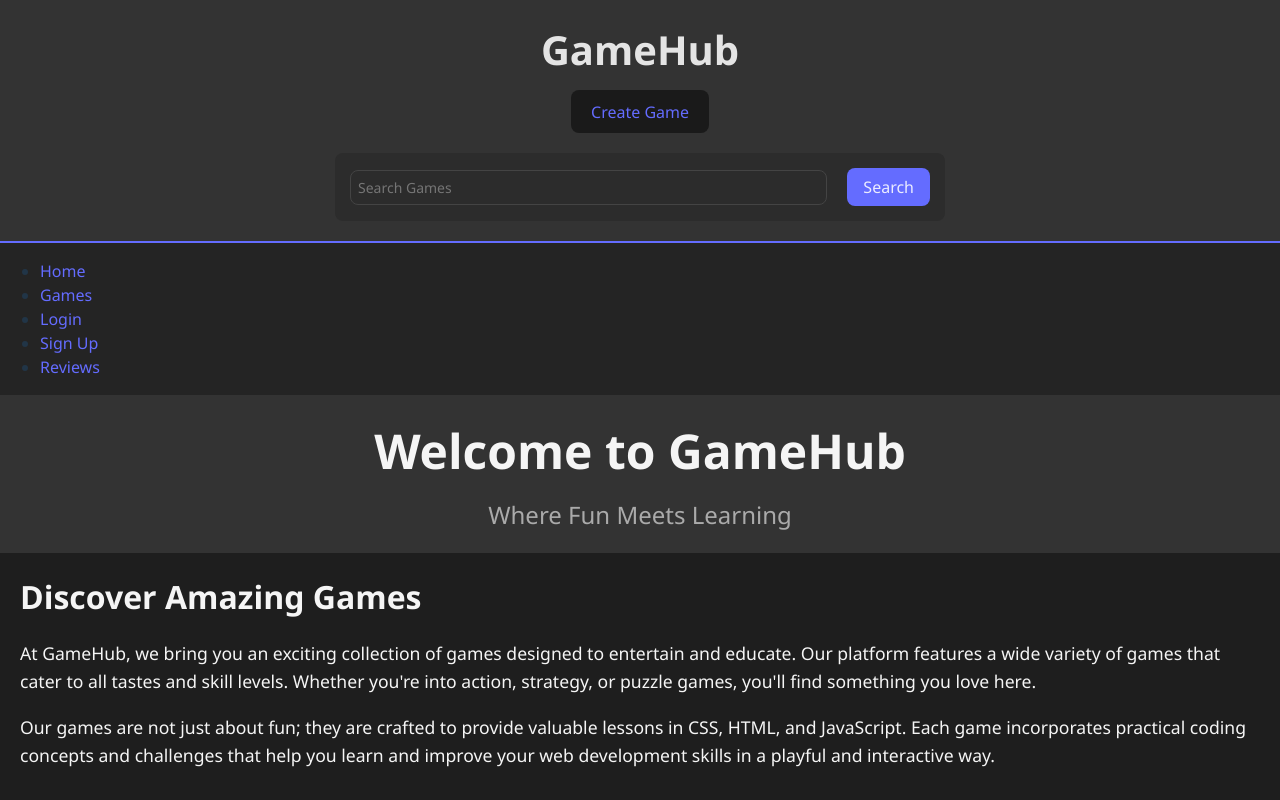
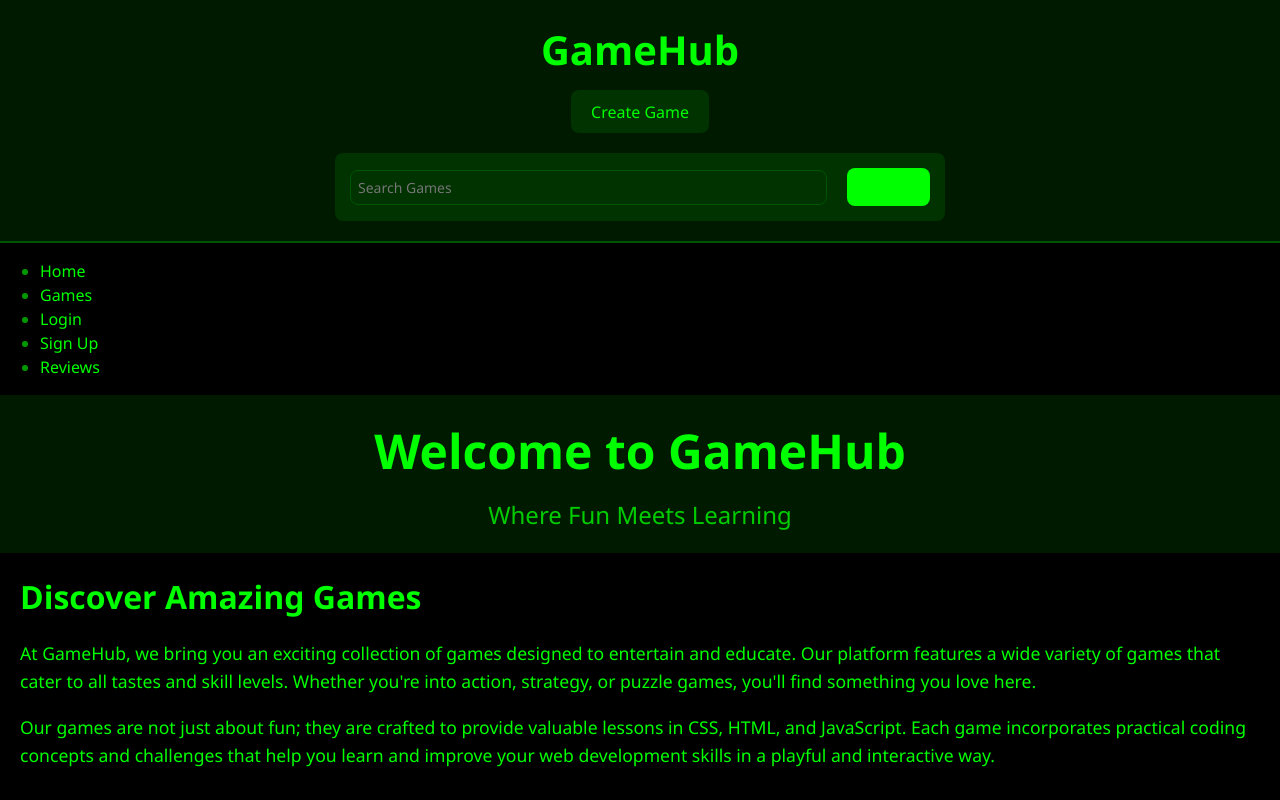
Before and after one commit to thebigbeanest/GameHub, a React (Vite) app: page / in a window 1280 px wide. Shown: the top 800 px of the page. Built offline with nearby package versions, Linux system fonts and the light colour scheme.

Commit message:
Unable to fix the image display issue for gamelist, have to push what I have now before presentation. Updated site-wide CSS to a new color scheme.

```diff
--- a/src/App.css
+++ b/src/App.css
@@ -1,15 +1,15 @@
 /* Variables for a modern color scheme */
 :root {
-  --nav-bg-color: #1e1e1e;
-  --text-color-light: #f5f5f5;
-  --button-bg-color: #3a3a3a;
-  --button-hover-color: #555;
-  --primary-color: #007bff;
-  --secondary-color: #0056b3;
-  --nav-link-color: #b3b3b3;
-  --nav-link-hover-color: #f5f5f5;
-  --input-bg-color: #2c2c2c;
-  --input-border-color: #444;
+  --nav-bg-color: #001a00; /* Very dark green */
+  --text-color-light: #00ff00; /* Lime green */
+  --button-bg-color: #003300; /* Dark green */
+  --button-hover-color: #005500; /* Slightly lighter green */
+  --primary-color: #00ff00; /* Lime green */
+  --secondary-color: #00cc00; /* Darker lime green */
+  --nav-link-color: #00ff00; /* Lime green */
+  --nav-link-hover-color: #00cc00; /* Darker lime green */
+  --input-bg-color: #003300; /* Dark green */
+  --input-border-color: #005500; /* Slightly lighter green */
 }
 
 /* Header */
--- a/src/Components/CreateGamePage.jsx
+++ b/src/Components/CreateGamePage.jsx
@@ -36,7 +36,7 @@ const CreateGamePage = () => {
 
   const handleSubmit = async () => {
     try {
-      const csrfToken = 'Q3C7jmSfbZL3SYrVTIIFCBP76BKiXA5D'//Cookies.get('csrftoken'); // Fetch CSRF token from cookie
+      const csrfToken = Cookies.get('csrftoken'); // Fetch CSRF token from cookie
       console.log('CSRF Token:', csrfToken); // Log CSRF token for verification
 
       if (!csrfToken) {
@@ -51,7 +51,7 @@ const CreateGamePage = () => {
           html_code: htmlCode,
           css_code: cssCode,
           js_code: jsCode,
-          image_url: imageUrl,
+          thumbnail: imageUrl, // Use 'thumbnail' to store image URL
         },
         {
           headers: {
--- a/src/Components/GamePage.jsx
+++ b/src/Components/GamePage.jsx
@@ -1,19 +1,29 @@
 import React, { useState, useEffect, useRef } from 'react';
 import axios from 'axios';
-import { useParams } from 'react-router-dom';
+import { useParams, useNavigate } from 'react-router-dom';
+import { Editor } from '@monaco-editor/react';
+import Cookies from 'js-cookie';
 
 const GamePage = () => {
   const [game, setGame] = useState(null);
   const [reviews, setReviews] = useState([]);
   const [comments, setComments] = useState([]);
+  const [isEditing, setIsEditing] = useState(false);
+  const [htmlCode, setHtmlCode] = useState('');
+  const [cssCode, setCssCode] = useState('');
+  const [jsCode, setJsCode] = useState('');
   const iframeRef = useRef(null);
   const { id } = useParams();
+  const navigate = useNavigate();
 
   useEffect(() => {
     const fetchGame = async () => {
       try {
         const response = await axios.get(`http://localhost:8000/games/${id}/`);
         setGame(response.data);
+        setHtmlCode(response.data.html_code || '');
+        setCssCode(response.data.css_code || '');
+        setJsCode(response.data.js_code || '');
       } catch (error) {
         console.error('Error fetching game:', error);
       }
@@ -48,10 +58,6 @@ const GamePage = () => {
       const document = iframe.contentDocument || iframe.contentWindow.document;
 
       if (document) {
-        const html = (game.html_code || '').replace(/\r\n/g, '\n');
-        const css = (game.css_code || '').replace(/\r\n/g, '\n');
-        const js = (game.js_code || '').replace(/\r\n/g, '\n');
-
         document.open();
         document.write(`
           <!DOCTYPE html>
@@ -60,18 +66,61 @@ const GamePage = () => {
             <meta charset="UTF-8">
             <meta name="viewport" content="width=device-width, initial-scale=1.0">
             <title>${game.title}</title>
-            <style>${css}</style>
+            <style>${cssCode}</style>
           </head>
           <body>
-            ${html}
-            <script>${js}</script>
+            ${htmlCode}
+            <script>${jsCode}</script>
           </body>
           </html>
         `);
         document.close();
       }
     }
-  }, [game]);
+  }, [game, htmlCode, cssCode, jsCode]);
+
+  const handleDelete = async () => {
+    if (window.confirm('Are you sure you want to delete this game?')) {
+      try {
+        const csrfToken = Cookies.get('csrftoken');
+        await axios.delete(`http://localhost:8000/games/${id}/`, {
+          headers: {
+            'X-CSRFToken': csrfToken,
+          },
+          withCredentials: true,
+        });
+        navigate('/games'); // Redirect to games list after deletion
+      } catch (error) {
+        console.error('Error deleting game:', error);
+      }
+    }
+  };
+
+  const handleSave = async () => {
+    try {
+      const csrfToken = Cookies.get('csrftoken');
+      await axios.put(
+        `http://localhost:8000/games/${id}/`,
+        {
+          title: game.title,
+          description: game.description,
+          html_code: htmlCode,
+          css_code: cssCode,
+          js_code: jsCode,
+          image_url: game.image_url,
+        },
+        {
+          headers: {
+            'X-CSRFToken': csrfToken,
+          },
+          withCredentials: true,
+        }
+      );
+      setIsEditing(false);
+    } catch (error) {
+      console.error('Error updating game:', error);
+    }
+  };
 
   if (!game) {
     return <p>Loading...</p>;
@@ -89,9 +138,11 @@ const GamePage = () => {
       <div style={{ marginTop: '20px' }}>
         <h3>Reviews:</h3>
         <ul>
-          {reviews.map(review => (
+          {reviews.map((review) => (
             <li key={review.id}>
-              <p><strong>{review.user.username}:</strong> {review.content}</p>
+              <p>
+                <strong>{review.user.username}:</strong> {review.content}
+              </p>
             </li>
           ))}
         </ul>
@@ -99,13 +150,53 @@ const GamePage = () => {
       <div style={{ marginTop: '20px' }}>
         <h3>Comments:</h3>
         <ul>
-          {comments.map(comment => (
+          {comments.map((comment) => (
             <li key={comment.id}>
-              <p><strong>{comment.user.username}:</strong> {comment.content}</p>
+              <p>
+                <strong>{comment.user.username}:</strong> {comment.content}
+              </p>
             </li>
           ))}
         </ul>
       </div>
+      <button onClick={() => setIsEditing(!isEditing)}>
+        {isEditing ? 'Cancel' : 'Modify'}
+      </button>
+      {isEditing && (
+        <div>
+          <div>
+            <label>HTML Code:</label>
+            <Editor
+              height="200px"
+              language="html"
+              value={htmlCode}
+              onChange={(value) => setHtmlCode(value || '')}
+            />
+          </div>
+          <div>
+            <label>CSS Code:</label>
+            <Editor
+              height="200px"
+              language="css"
+              value={cssCode}
+              onChange={(value) => setCssCode(value || '')}
+            />
+          </div>
+          <div>
+            <label>JavaScript Code:</label>
+            <Editor
+              height="200px"
+              language="javascript"
+              value={jsCode}
+              onChange={(value) => setJsCode(value || '')}
+            />
+          </div>
+          <button onClick={handleSave}>Save Changes</button>
+        </div>
+      )}
+      <button onClick={handleDelete} style={{ marginTop: '20px' }}>
+        Delete Game
+      </button>
     </div>
   );
 };
--- a/src/Components/Home.jsx
+++ b/src/Components/Home.jsx
@@ -56,26 +56,26 @@ const Home = ({ reviews = [] }) => { // Provide a default empty array
 const styles = {
     container: {
         fontFamily: "'Segoe UI', Tahoma, Geneva, Verdana, sans-serif",
-        color: '#f5f5f5',
-        backgroundColor: '#1e1e1e',
+        color: 'var(--text-color-light)',
+        backgroundColor: 'var(--background-color)',
         minHeight: '100vh',
         display: 'flex',
         flexDirection: 'column',
     },
     header: {
-        backgroundColor: '#333',
+        backgroundColor: 'var(--nav-bg-color)',
         padding: '20px',
         textAlign: 'center',
     },
     title: {
         fontSize: '3em',
         margin: '0',
-        color: '#f5f5f5',
+        color: 'var(--text-color-light)',
     },
     subtitle: {
         fontSize: '1.5em',
         margin: '10px 0 0',
-        color: '#aaa',
+        color: 'var(--nav-link-hover-color)',
     },
     mainContent: {
         flex: 1,
@@ -93,7 +93,7 @@ const styles = {
     sectionTitle: {
         fontSize: '2em',
         marginBottom: '10px',
-        color: '#f5f5f5',
+        color: 'var(--text-color-light)',
     },
     paragraph: {
         fontSize: '1.1em',
@@ -109,16 +109,16 @@ const styles = {
     reviewItem: {
         marginBottom: '10px',
         fontSize: '1.1em',
-        color: '#ddd',
+        color: 'var(--text-color-light)',
     },
     footer: {
-        backgroundColor: '#333',
+        backgroundColor: 'var(--nav-bg-color)',
         padding: '10px',
         textAlign: 'center',
     },
     footerText: {
         fontSize: '0.9em',
-        color: '#aaa',
+        color: 'var(--nav-link-hover-color)',
     },
 };
 
--- a/src/Components/ReviewList.jsx
+++ b/src/Components/ReviewList.jsx
@@ -1,15 +1,30 @@
-import React from 'react';
+import React, { useState, useEffect } from 'react';
 
-const ReviewList = ({ reviews }) => {
+const ReviewList = ({ reviews = [] }) => {
+    const [loading, setLoading] = useState(true);
+
+    useEffect(() => {
+        console.log("Reviews received:", reviews); // Log the reviews data
+        if (reviews.length > 0) {
+            setLoading(false);
+        }
+    }, [reviews]);
+
     return (
         <div>
             <h3>Reviews:</h3>
-            {reviews.map((review, index) => (
-                <div key={index} className="review">
-                    <p>{review.text}</p>
-                    <p>Rating: {review.rating}</p>
-                </div>
-            ))}
+            {loading ? (
+                <p>Loading reviews...</p>
+            ) : reviews.length > 0 ? (
+                reviews.map((review, index) => (
+                    <div key={index} className="review">
+                        <p>{review.text}</p>
+                        <p>Rating: {review.rating}</p>
+                    </div>
+                ))
+            ) : (
+                <p>No reviews available.</p>
+            )}
         </div>
     );
 };
--- a/src/index.css
+++ b/src/index.css
@@ -1,18 +1,18 @@
 /* Root variables */
 :root {
-  --primary-color: #646cff;
-  --secondary-color: #535bf2;
-  --background-color: #242424;
-  --text-color-light: rgba(255, 255, 255, 0.87);
-  --text-color-dark: #213547;
-  --button-bg-color: #1a1a1a;
-  --button-hover-color: #646cff;
-  --button-light-bg-color: #f9f9f9;
-  --nav-bg-color: #333;
-  --nav-link-color: #fff;
-  --nav-link-hover-color: #aaa;
-  --input-bg-color: #2c2c2c;
-  --input-border-color: #444;
+  --primary-color: #00ff00; /* Lime green */
+  --secondary-color: #00cc00; /* Darker lime green */
+  --background-color: #000000; /* Pitch black */
+  --text-color-light: #00ff00; /* Lime green */
+  --text-color-dark: #009900; /* Darker lime green */
+  --button-bg-color: #003300; /* Dark green */
+  --button-hover-color: #005500; /* Slightly lighter green */
+  --button-light-bg-color: #003300; /* Dark green */
+  --nav-bg-color: #001a00; /* Very dark green */
+  --nav-link-color: #00ff00; /* Lime green */
+  --nav-link-hover-color: #00cc00; /* Darker lime green */
+  --input-bg-color: #003300; /* Dark green */
+  --input-border-color: #005500; /* Slightly lighter green */
 
   font-family: 'Segoe UI', Tahoma, Geneva, Verdana, sans-serif;
   line-height: 1.5;
@@ -55,10 +55,10 @@ body {
     background-color: #ffffff;
   }
   a:hover {
-    color: #747bff;
+    color: #00ff00;
   }
   button, .searchBar input, .searchBtn {
-    background-color: #f9f9f9;
-    color: #333;
+    background-color: #003300;
+    color: #00ff00;
   }
 }
```
Also changed, not shown: src/CreateGamePage.css (line endings or trailing spaces).
